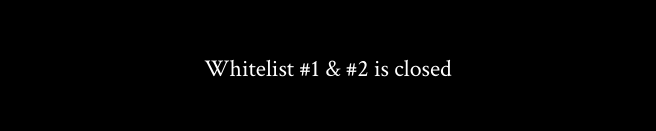
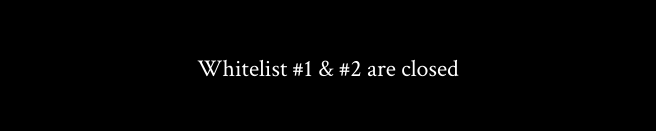
Before and after one commit to onchaincollective/website, a Next.js app: page /whitelist in a window 1280 px wide. Shown: the part 446-577 px from the top of the page, without its empty margins (312-968 px from the left). Built offline with nearby package versions, Linux system fonts and the light colour scheme.

Commit message:
typo fix

```diff
--- a/pages/whitelist-checker.js
+++ b/pages/whitelist-checker.js
@@ -3,7 +3,7 @@ import { useEffect, useState } from "react";
 
 export default function Home() {
     const [walletAddress, setWalletAddress] = useState("");
-    const [resultText, setResultText] = useState("Whitelist #1 & #2 is closed");
+    const [resultText, setResultText] = useState("Whitelist #1 & #2 are closed");
 
     useEffect( () => {
         document.querySelector("body").classList.remove("home");
--- a/pages/whitelist.js
+++ b/pages/whitelist.js
@@ -3,7 +3,7 @@ import { useEffect, useState } from "react";
 
 export default function Home() {
     const [walletAddress, setWalletAddress] = useState("");
-    const [resultText, setResultText] = useState("Whitelist #1 & #2 is closed");
+    const [resultText, setResultText] = useState("Whitelist #1 & #2 are closed");
 
     useEffect( () => {
         document.querySelector("body").classList.remove("home");
```
